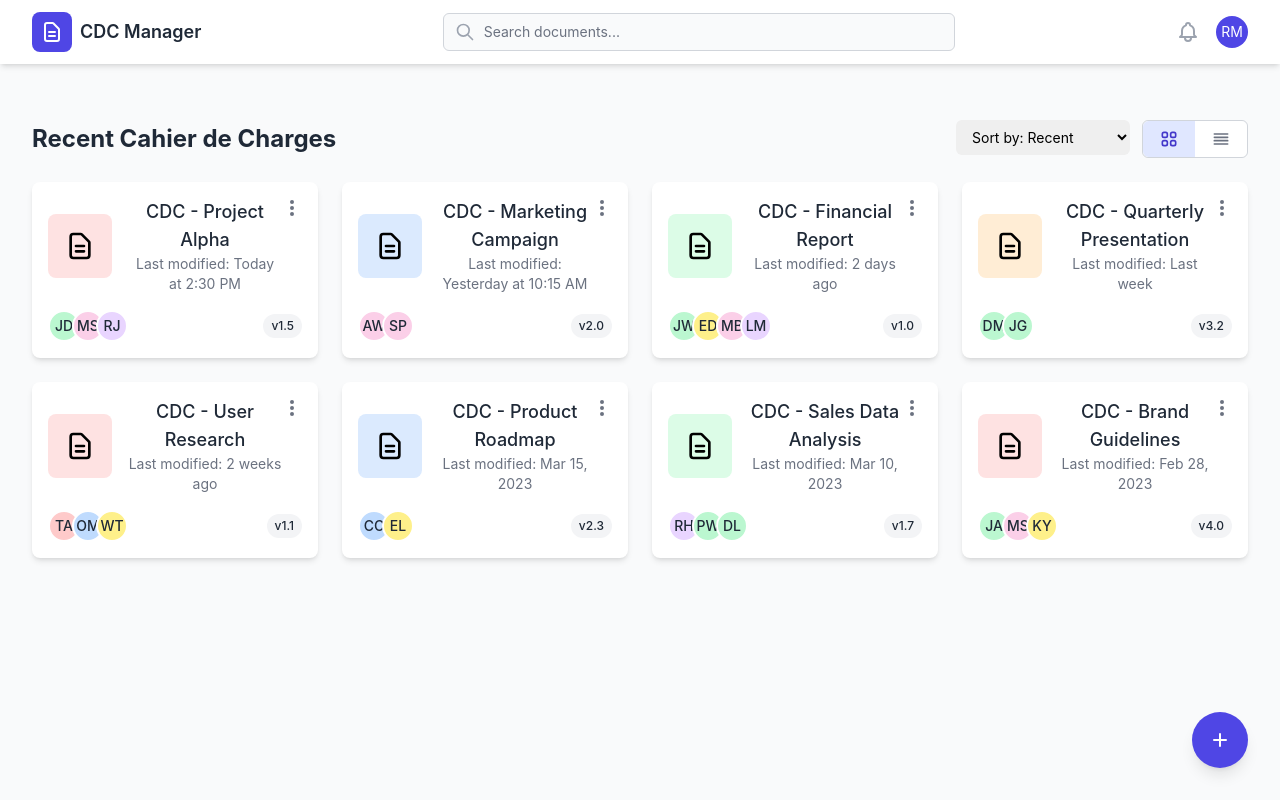
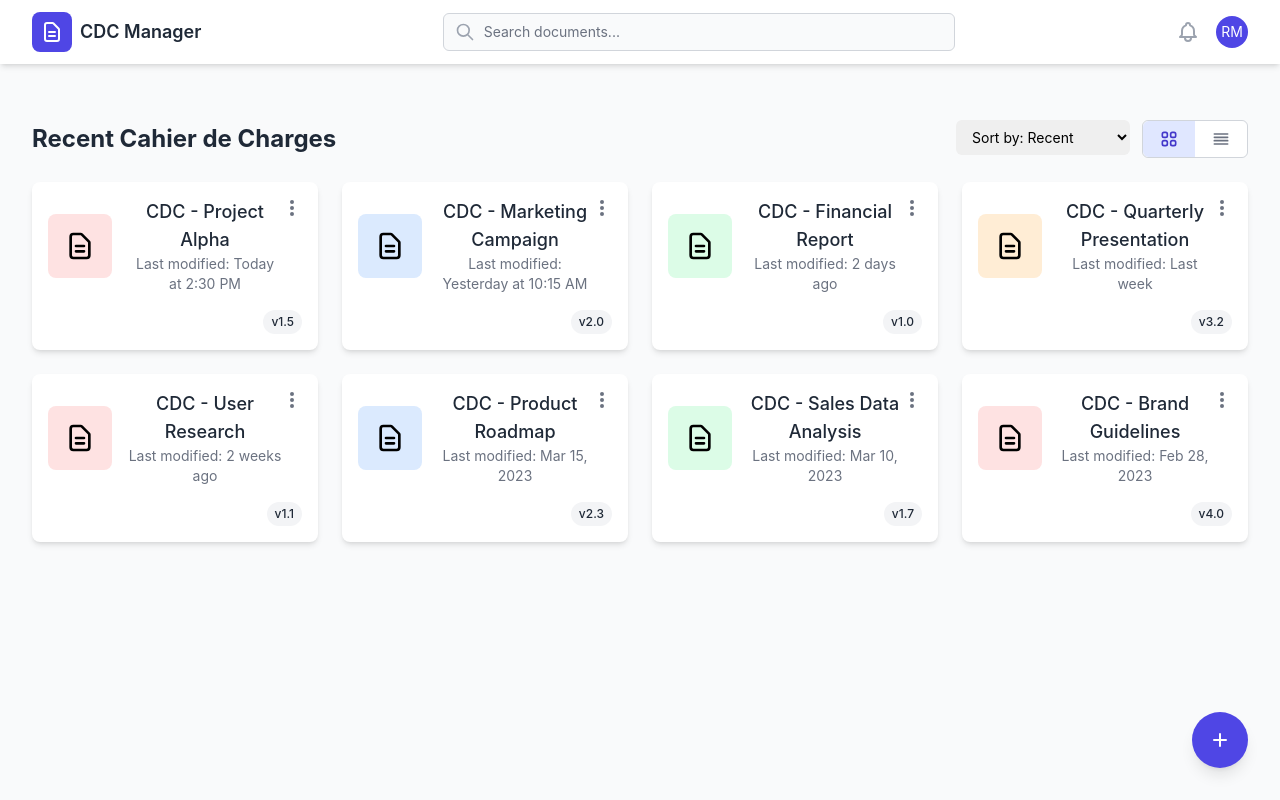
Before and after one commit to Rzn-Mohamed/CDC-Frontend, a React (Create React App) app: page /dashboard in a window 1280 px wide. Built offline with nearby package versions, Linux system fonts and the light colour scheme.

Commit message:
feature dash , team avatars removed

```diff
--- a/src/components/DocumentCard/DocumentCard.js
+++ b/src/components/DocumentCard/DocumentCard.js
@@ -10,24 +10,6 @@ const DocumentCard = ({ document }) => {
       txt: 'bg-gray-100'
     };
     return colors[type] || 'bg-purple-100';
-  };
-
-  const getInitials = (name) => {
-    return name
-      .split(' ')
-      .map(part => part[0])
-      .join('')
-      .toUpperCase();
-  };
-
-  // Function to create random pastel color for avatar backgrounds
-  const getAvatarColor = (name) => {
-    const colors = [
-      'bg-red-200', 'bg-blue-200', 'bg-green-200',
-      'bg-yellow-200', 'bg-purple-200', 'bg-pink-200'
-    ];
-    const index = name.charCodeAt(0) % colors.length;
-    return colors[index];
   };
 
   return (
@@ -53,18 +35,7 @@ const DocumentCard = ({ document }) => {
         </div>
       </div>
 
-      <div className="mt-4 flex items-center justify-between">
-        <div className="flex -space-x-2 overflow-hidden">
-          {document.contributors.map((contributor, index) => (
-            <div
-              key={index}
-              className={`${getAvatarColor(contributor)} inline-flex items-center justify-center h-8 w-8 rounded-full border-2 border-white text-sm font-medium text-gray-800`}
-              title={contributor}
-            >
-              {getInitials(contributor)}
-            </div>
-          ))}
-        </div>
+      <div className="mt-4 flex items-center justify-end">
         <span className="px-2 py-1 text-xs font-medium bg-gray-100 rounded-full text-gray-800">
           {document.version}
         </span>
```
